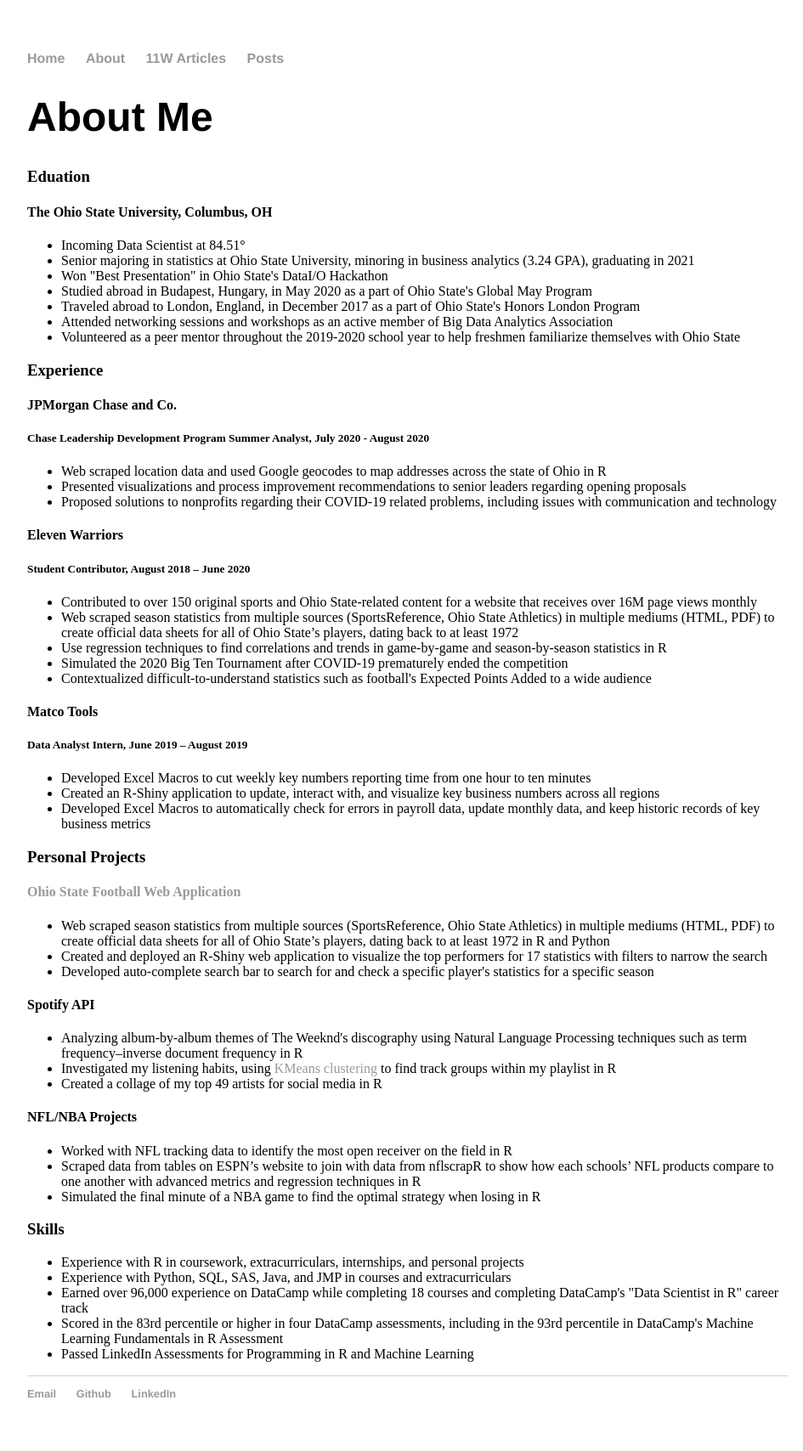
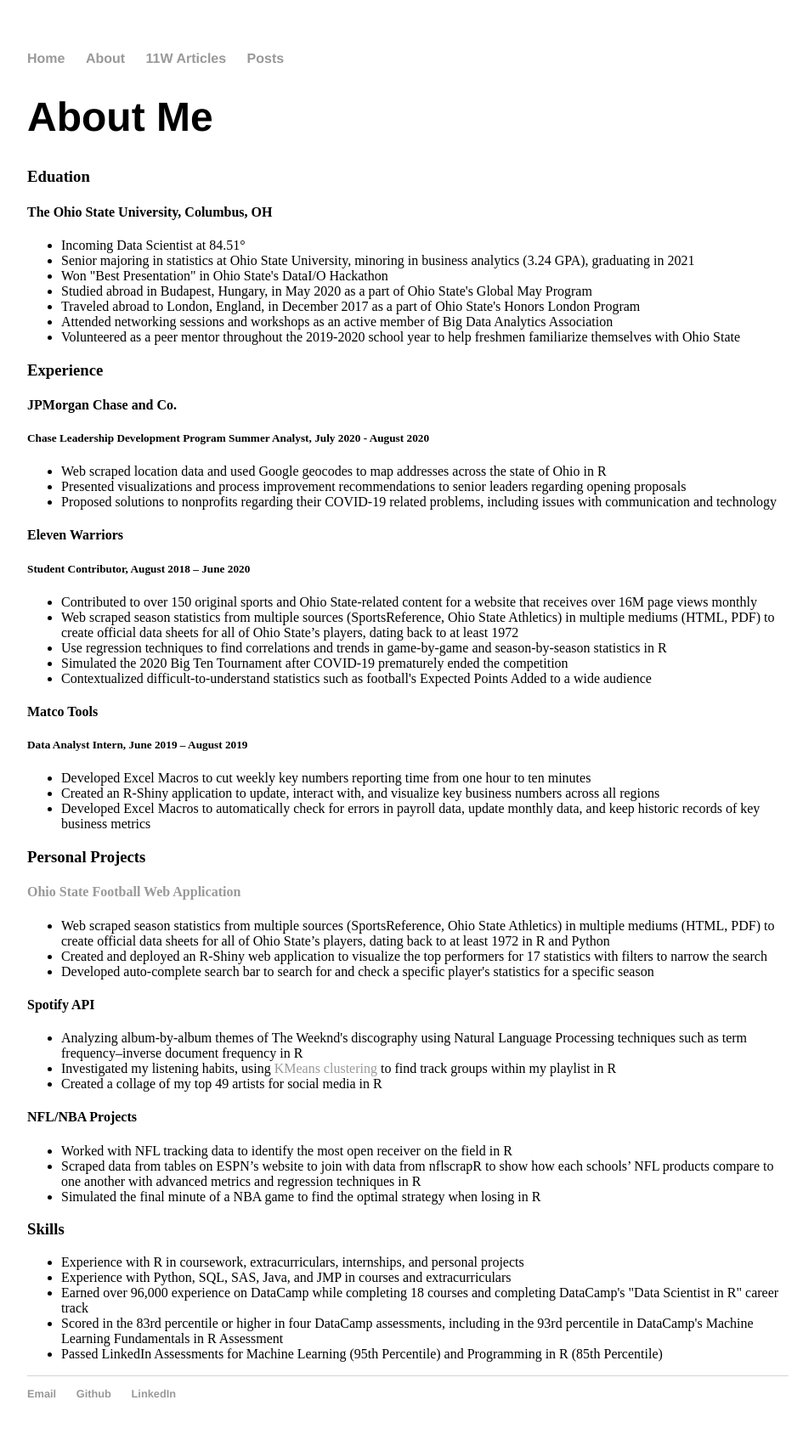
Before and after one commit to mtnartker/mtnartker.github.io, a Jekyll site: the page built from about/index.html, in a window 1280 px wide. Shown: the whole page at 85% size, without its empty margins (160-1105 px from the left). Built offline with Jekyll 4.4.1, drawn with Linux system fonts in a browser that asks for light colours.

Commit message:
Update index.html

```diff
--- a/about/index.html
+++ b/about/index.html
@@ -75,4 +75,4 @@
   <li>Experience with Python, SQL, SAS, Java, and JMP in courses and extracurriculars</li>
   <li>Earned over 96,000 experience on DataCamp while completing 18 courses and completing DataCamp's "Data Scientist in R" career track</li>
   <li>Scored in the 83rd percentile or higher in four DataCamp assessments, including in the 93rd percentile in DataCamp's Machine Learning Fundamentals in R Assessment</li>
-  <li>Passed LinkedIn Assessments for Programming in R and Machine Learning</li>
+  <li>Passed LinkedIn Assessments for Machine Learning (95th Percentile) and Programming in R (85th Percentile)</li>
```
